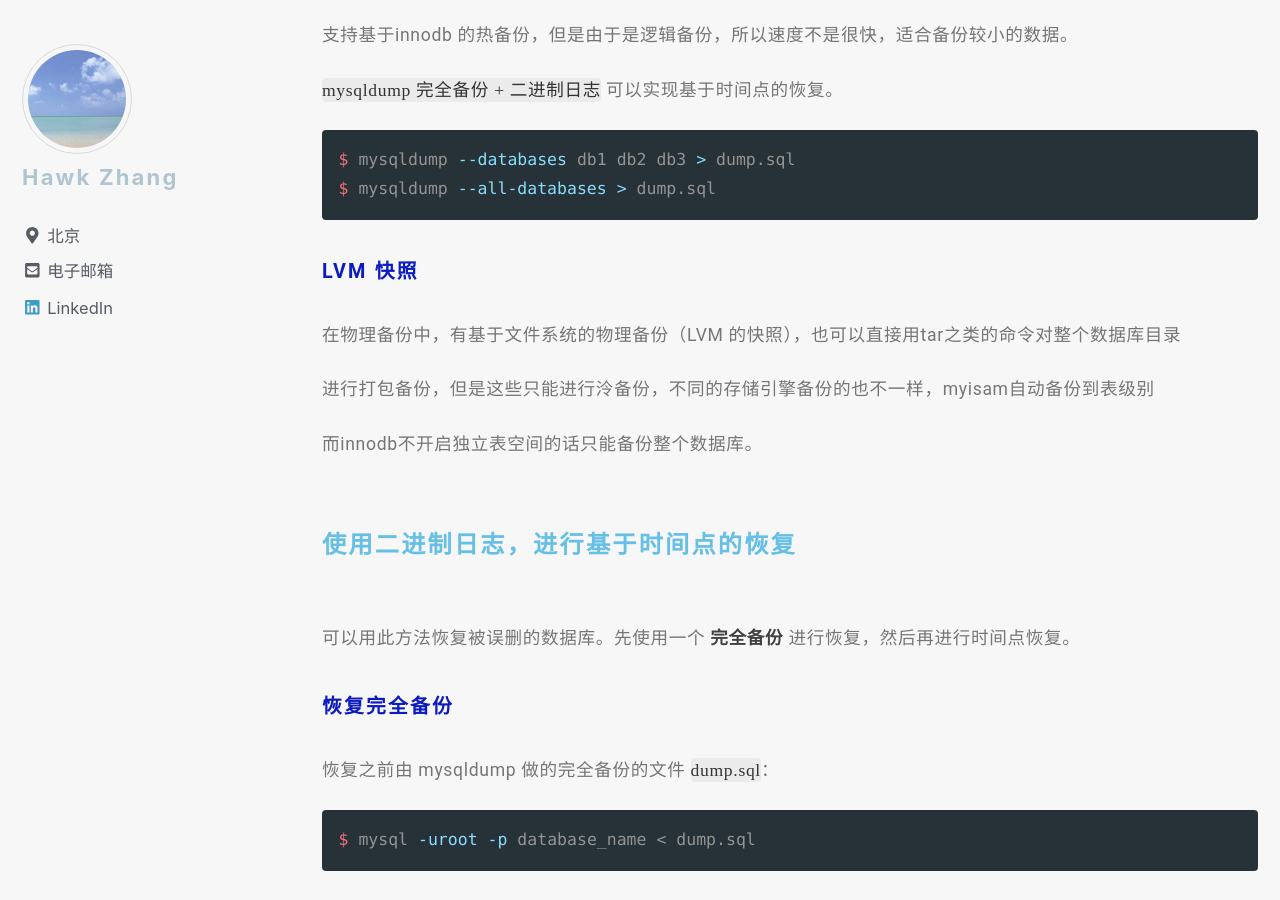
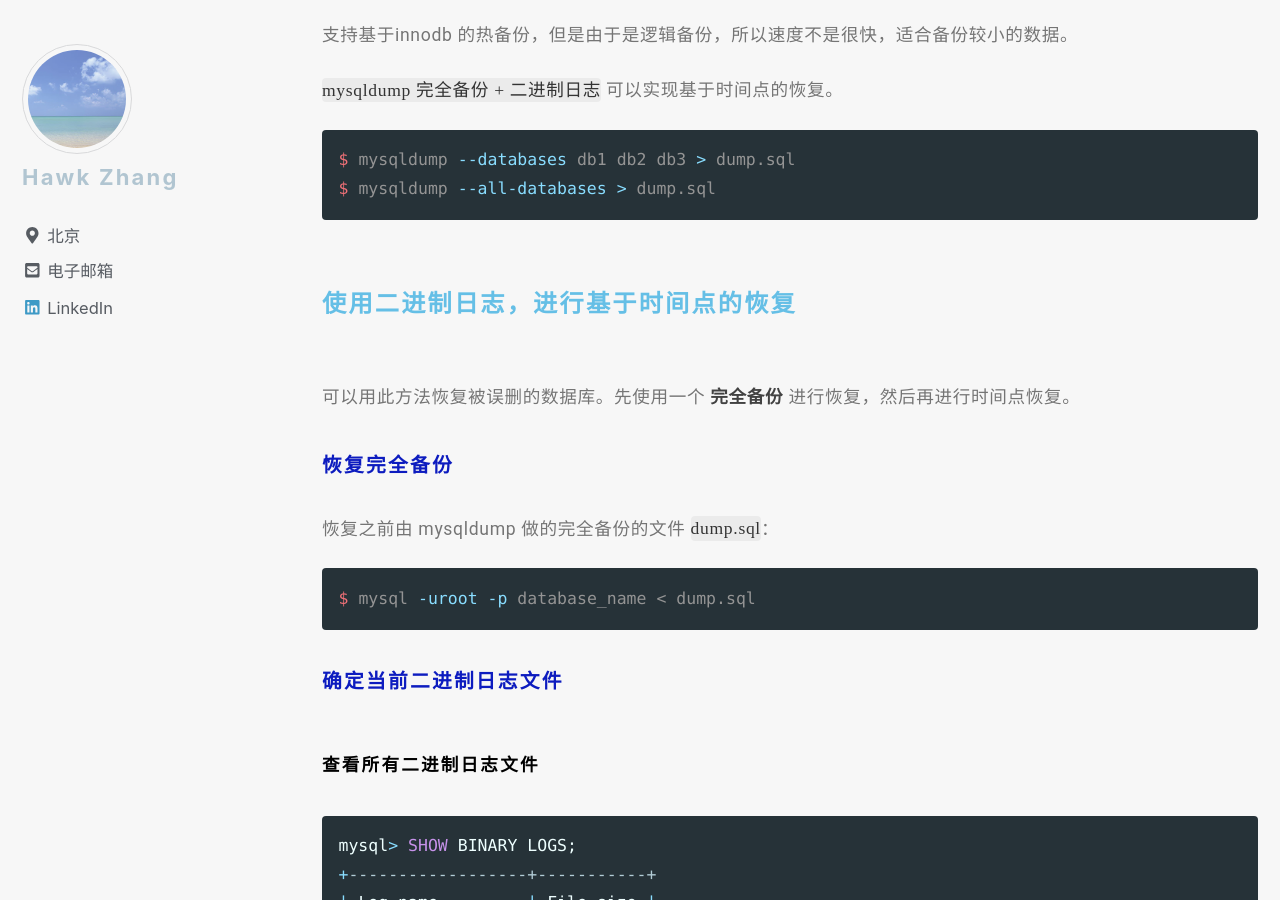
Before and after one commit to narru888/linotes_note, a Jekyll site: the page built from _posts/cheatsheet/2017-05-01-db.md, in a window 1280 px wide and 900 px high, scrolled down 5660 px. Built offline with Jekyll 4.4.1, drawn with Linux system fonts in a browser that asks for light colours; nearby versions of some CDN libraries; a script that is not in the unit is left out.

Commit message:
update on 2018-12-09 19:26:01 CST

````diff
--- a/_posts/cheatsheet/2017-05-01-db.md
+++ b/_posts/cheatsheet/2017-05-01-db.md
@@ -223,13 +223,7 @@ $ mysqldump --databases db1 db2 db3 > dump.sql
 $ mysqldump --all-databases > dump.sql
 ```
 
-##### LVM 快照
 
-在物理备份中，有基于文件系统的物理备份（LVM 的快照），也可以直接用tar之类的命令对整个数据库目录
-
-进行打包备份，但是这些只能进行泠备份，不同的存储引擎备份的也不一样，myisam自动备份到表级别
-
-而innodb不开启独立表空间的话只能备份整个数据库。
 
 
 
````
